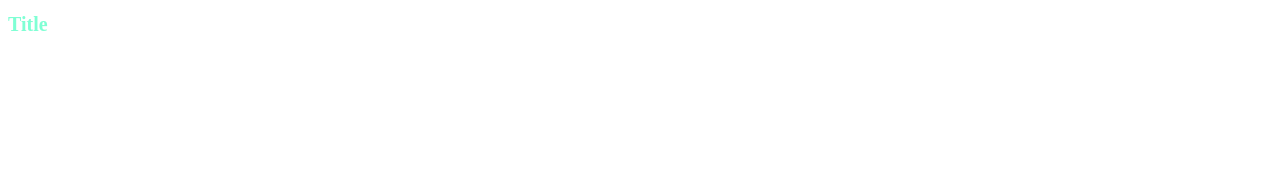
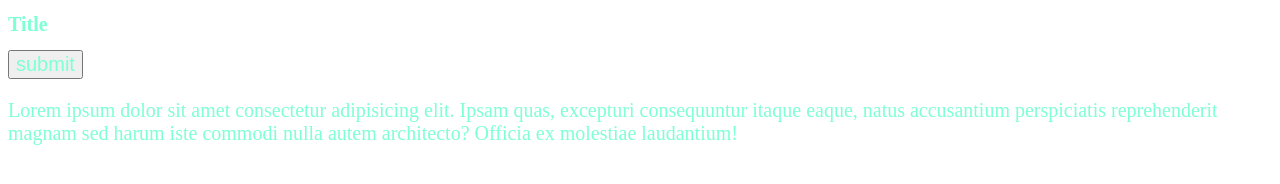
Before and after one commit to m1burkett/myHero, a plain HTML site: page index.html in a window 1280 px wide. Drawn offline with Linux system fonts and the light colour scheme.

Commit message:
added lorem and button

```diff
--- a/index.html
+++ b/index.html
@@ -8,6 +8,15 @@
   </head>
   <body>
     <h1>Title</h1>
+    <button>submit</button>
+    <div>
+      <p>
+        Lorem ipsum dolor sit amet consectetur adipisicing elit. Ipsam quas,
+        excepturi consequuntur itaque eaque, natus accusantium perspiciatis
+        reprehenderit magnam sed harum iste commodi nulla autem architecto?
+        Officia ex molestiae laudantium!
+      </p>
+    </div>
     <script src="app.js"></script>
   </body>
 </html>
```
